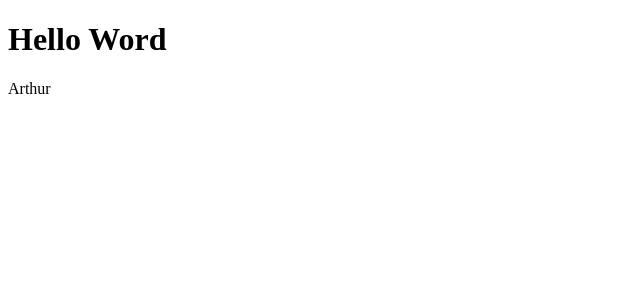
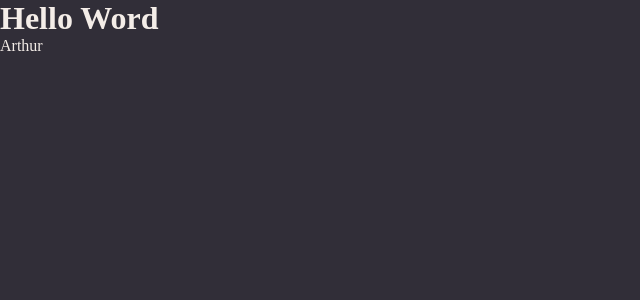
Before and after one commit to arthurlopesr/rocketnotes, a React app: page / in a window 1280 px wide. Shown: the top 300 px of the page, without its empty margins (0-640 px from the left). Built offline with nearby package versions, Linux system fonts and the light colour scheme; the HTML template or start-up script is replaced by a standard one.

Commit message:
creat global styles

```diff
--- a/package.json
+++ b/package.json
@@ -11,7 +11,8 @@
   },
   "dependencies": {
     "react": "^18.2.0",
-    "react-dom": "^18.2.0"
+    "react-dom": "^18.2.0",
+    "styled-components": "^6.0.0-rc.3"
   },
   "devDependencies": {
     "@types/react": "^18.0.37",
--- a/src/main.jsx
+++ b/src/main.jsx
@@ -1,9 +1,15 @@
 import React from 'react'
 import ReactDOM from 'react-dom/client'
 import { Details } from './pages/Details'
+import { ThemeProvider } from 'styled-components'
+import theme from './styles/theme'
+import GlobalStyles from './styles/global'
 
 ReactDOM.createRoot(document.getElementById('root')).render(
   <React.StrictMode>
-    <Details />
+    <ThemeProvider theme={theme}>
+      <GlobalStyles />
+      <Details />
+    </ThemeProvider>
   </React.StrictMode>,
 )
--- a/src/pages/Details.jsx
+++ /dev/null
@@ -1,9 +0,0 @@
-export function Details() {
-
-  return (
-    <div>
-      <h1>Hello Word</h1>
-      <span>Arthur</span>
-    </div>
-  )
-}
--- /dev/null
+++ b/src/pages/Details/index.jsx
@@ -0,0 +1,12 @@
+import { Container } from "./styles"
+
+export function Details() {
+// posso usar fragments tbm <> </> para subsituir a div
+
+  return (
+    <Container>
+      <h1>Hello Word</h1>
+      <span>Arthur</span>
+    </Container>
+  )
+}
--- /dev/null
+++ b/src/pages/Details/styles.js
@@ -0,0 +1,5 @@
+import styled from 'styled-components'
+
+export const Container = styled.div`
+
+`
--- /dev/null
+++ b/src/styles/global.js
@@ -0,0 +1,27 @@
+import { createGlobalStyle } from "styled-components";
+
+export default createGlobalStyle`
+* {
+    margin: 0;
+    padding: 0;
+    box-sizing: border-box;
+}
+
+body {
+    background-color: ${({ theme }) => theme.COLORS.BACKGROUND_800};
+    color: ${({ theme }) => theme.COLORS.WHITE};
+}
+
+a {
+    text-decoration: none;
+}
+
+button, a {
+    cursor: pointer;
+    transition: filter 0.2s;
+}
+
+button:hover, a:hover {
+   filter: brightness(0.9);
+}
+`;
--- /dev/null
+++ b/src/styles/theme.js
@@ -0,0 +1,15 @@
+export default {
+    COLORS: {
+      BACKGROUND_900: "#232129",
+      BACKGROUND_800: "#312E38",
+      BACKGROUND_700: "#3E3B47",
+
+      WHITE: "#F4EDE8",
+      ORANGE: "#FF9000",
+
+      GRAY_100: "#999591",
+      GRAY_300: "#666360",
+
+      RED: "#FF002E"
+    }
+  }
```
Also changed, not shown: 1 other file (tests, documents, lock files or other folders).
